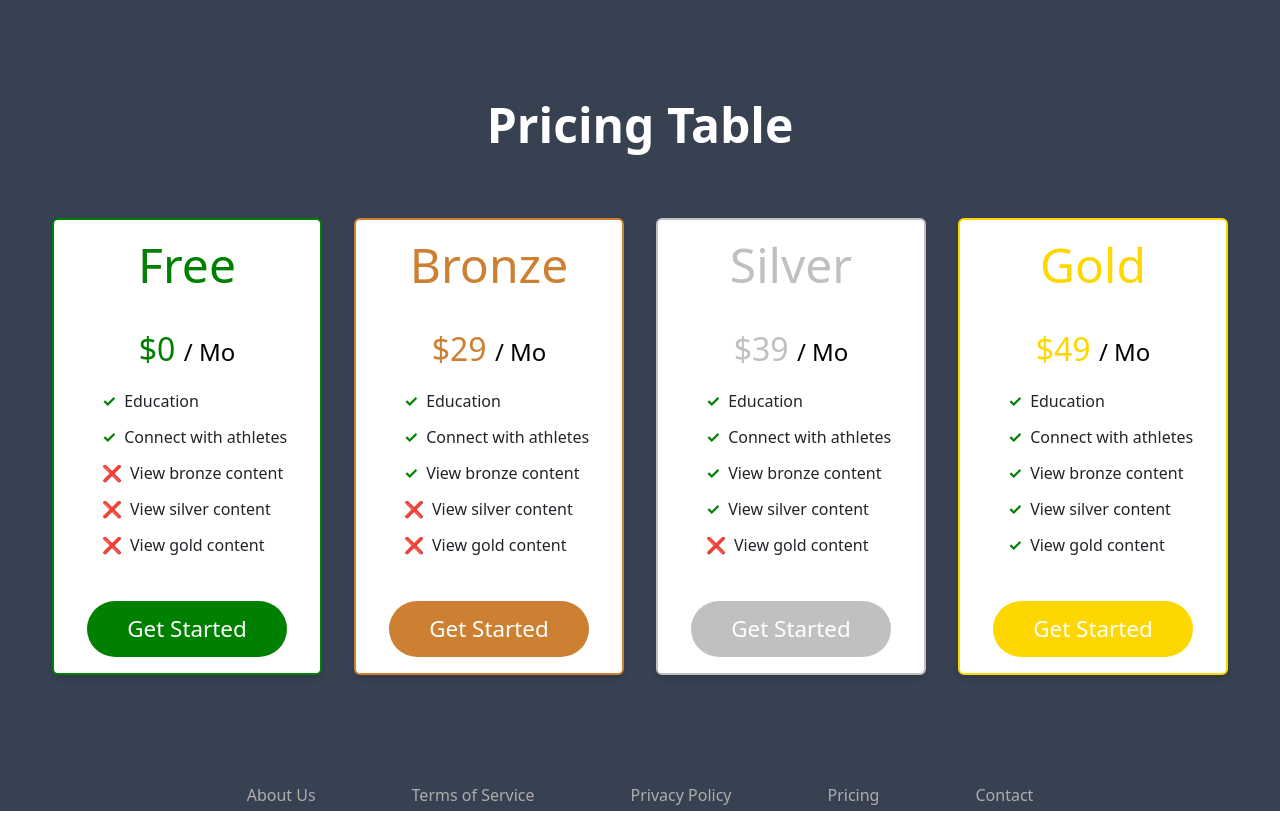
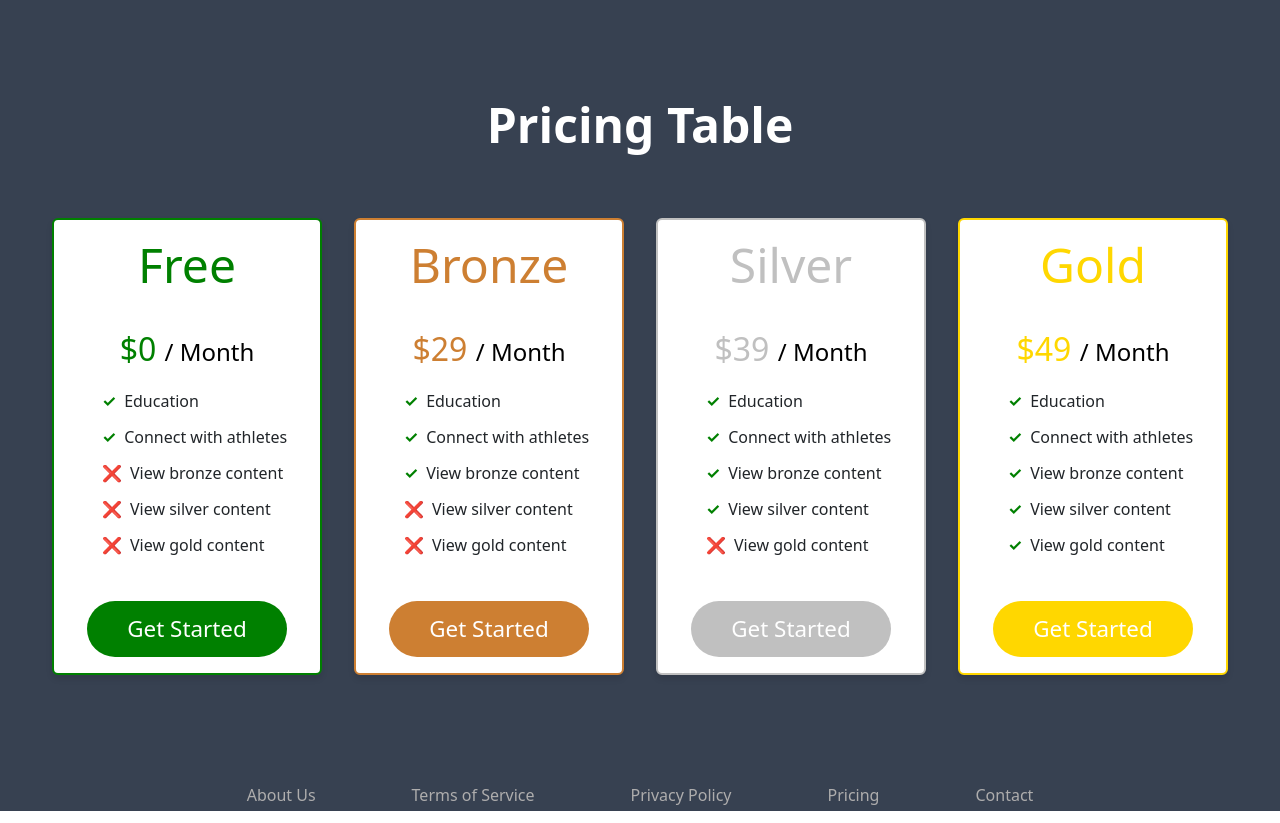
Before and after one commit to ManuelFijan/SportConnect, a React (Vite) app in the folder IzvorniKod/front/: page /pricing in a window 1280 px wide. Built offline with nearby package versions, Linux system fonts and the light colour scheme.

Commit message:
Update Price.tsx

```diff
--- a/IzvorniKod/front/src/components/PricingCard/Price.tsx
+++ b/IzvorniKod/front/src/components/PricingCard/Price.tsx
@@ -9,7 +9,7 @@ const Price: React.FC<PriceProps> = ({ price }) => {
         <p className="price">
             ${price}{' '}
             <span className="month">
-        / Mo
+        / Month
       </span>
         </p>
     );
```
